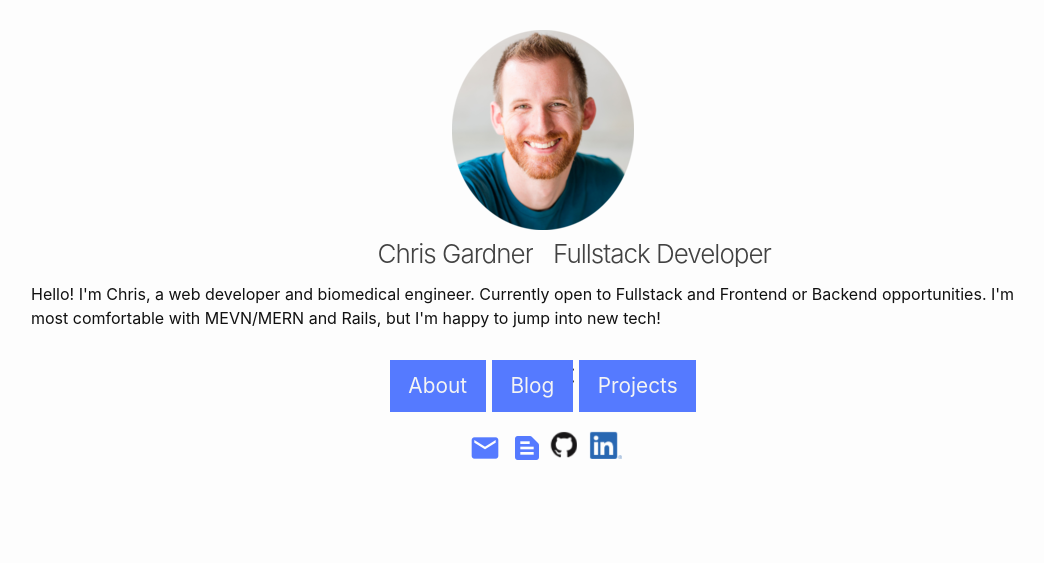
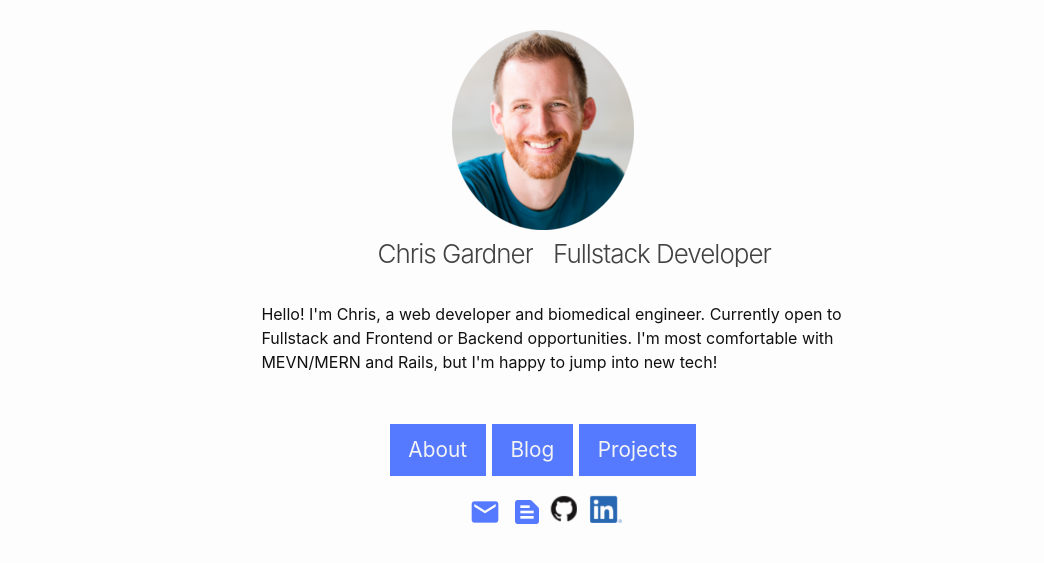
Before and after one commit to cgardn/cgardn.github.io, a Jekyll site: the page built from index.markdown, in a window 1280 px wide. Shown: the top 563 px of the page, without its empty margins (97-1141 px from the left). Built offline with Jekyll 4.4.1, drawn with Linux system fonts in a browser that asks for light colours.

Commit message:
update home style

```diff
--- a/_sass/minima.scss
+++ b/_sass/minima.scss
@@ -26,6 +26,7 @@ $content-width:    800px !default;
 $on-phone:         400px !default;
 $on-palm:          600px !default;
 $on-laptop:        800px !default;
+$on-desktop:       1440px !default;
 
 // Use media queries like this:
 // @include media-query($on-palm) {
@@ -211,13 +212,22 @@ $linkdelay: 0.20s;
 
 .summary-wrap {
   flex: 1 0 80%;
-  width: 100%;
   margin: auto;
 }
+@include media-query($on-desktop) {
+  .summary {
+    width: 50%;
+    margin: 30px 28%;
+  }
+}
+@include media-query($on-phone) {
+  .summary {
+    width: 80%;
+    margin: 10px auto;
+  }
+}
 .summary {
-  width: 80%;
   opacity: 0;
-  margin: 10px auto;
   animation-name: heroimageanim;
   animation-delay: $slidetime;
   animation-duration: $linkduration;
```
Also changed, not shown: 3 other files.
